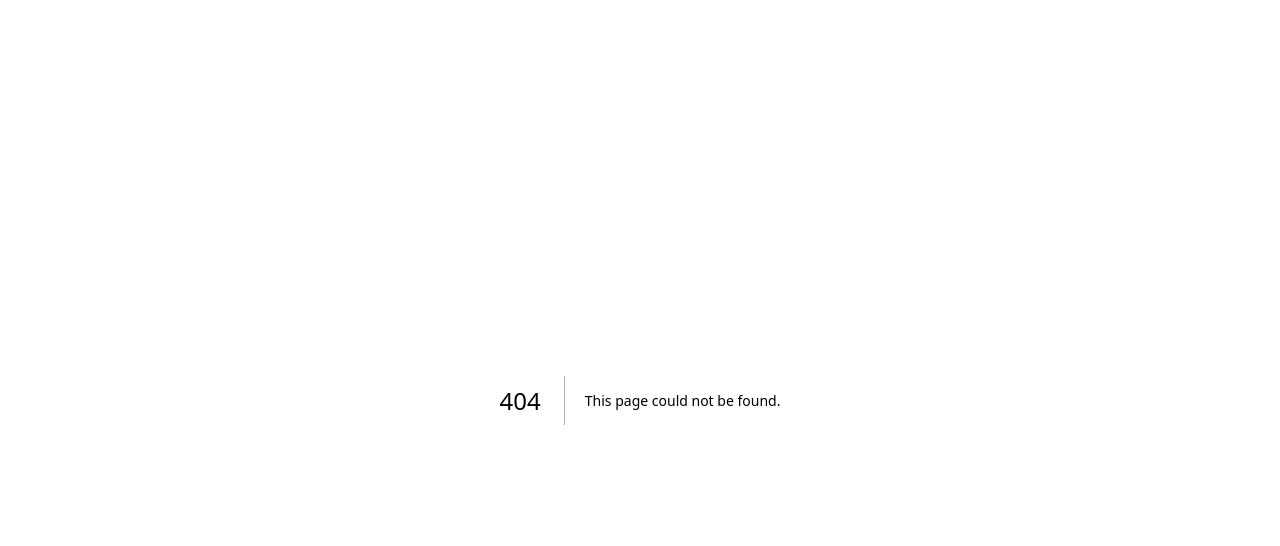
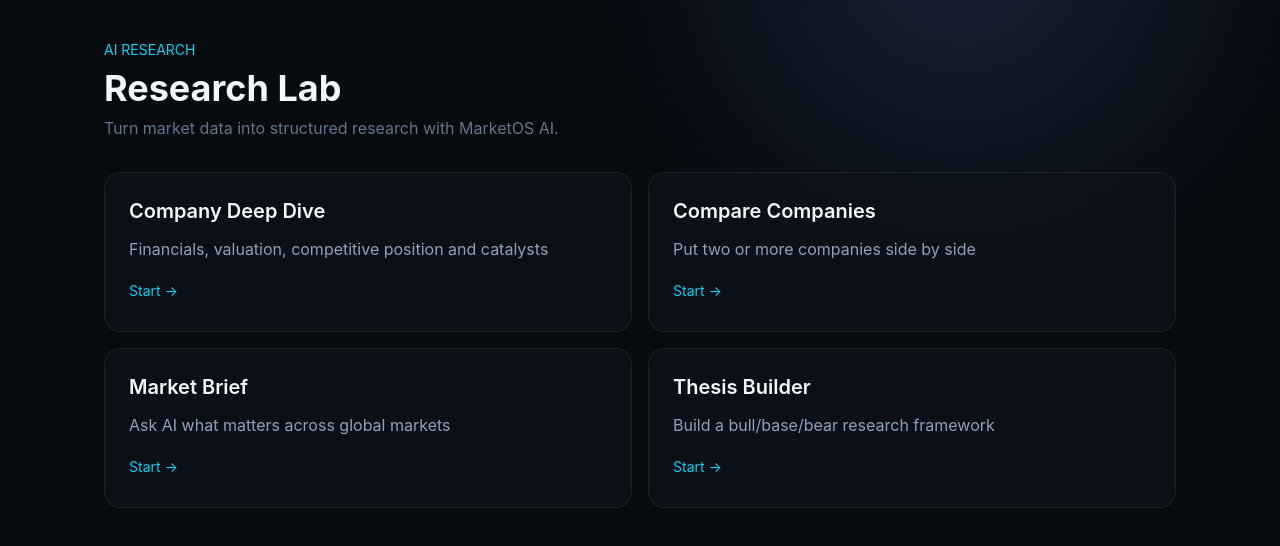
Before and after one commit to intersprit123/CodeX, a Next.js app: page /research in a window 1280 px wide. Before the commit this address had no page. Shown: the top 546 px of the page. Built offline with nearby package versions, Linux system fonts and the light colour scheme.

Commit message:
Add AI research lab screen

```diff
--- /dev/null
+++ b/app/research/page.tsx
@@ -0,0 +1,2 @@
+const cards=[['Company Deep Dive','Financials, valuation, competitive position and catalysts'],['Compare Companies','Put two or more companies side by side'],['Market Brief','Ask AI what matters across global markets'],['Thesis Builder','Build a bull/base/bear research framework']]
+export default function Research(){return <main className="p-6 md:p-10 max-w-6xl mx-auto"><div className="text-cyan-400 text-sm">AI RESEARCH</div><h1 className="text-4xl font-bold mt-2">Research Lab</h1><p className="text-slate-500 mt-2">Turn market data into structured research with MarketOS AI.</p><div className="grid md:grid-cols-2 gap-4 mt-8">{cards.map(([a,b])=><div className="glass rounded-2xl p-6 min-h-40" key={a}><div className="text-xl font-semibold">{a}</div><p className="text-slate-400 mt-3">{b}</p><button className="text-cyan-400 text-sm mt-5">Start →</button></div>)}</div></main>}
```
